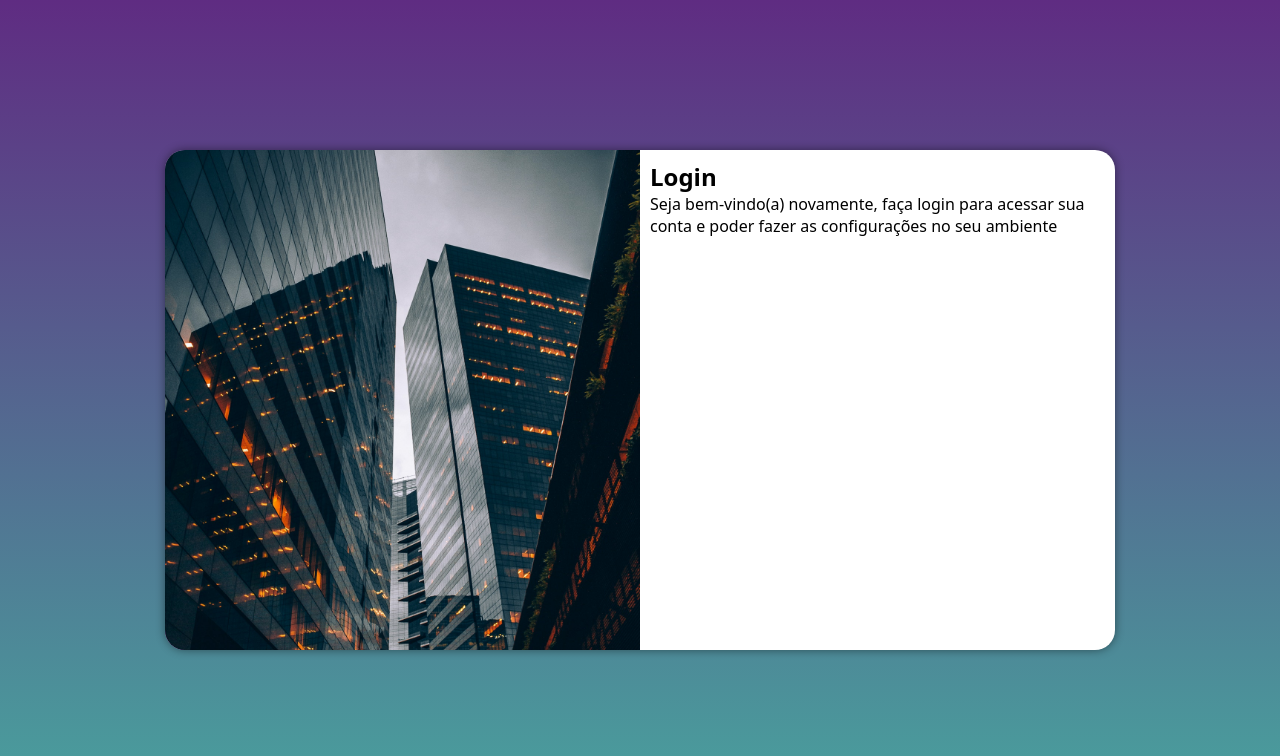
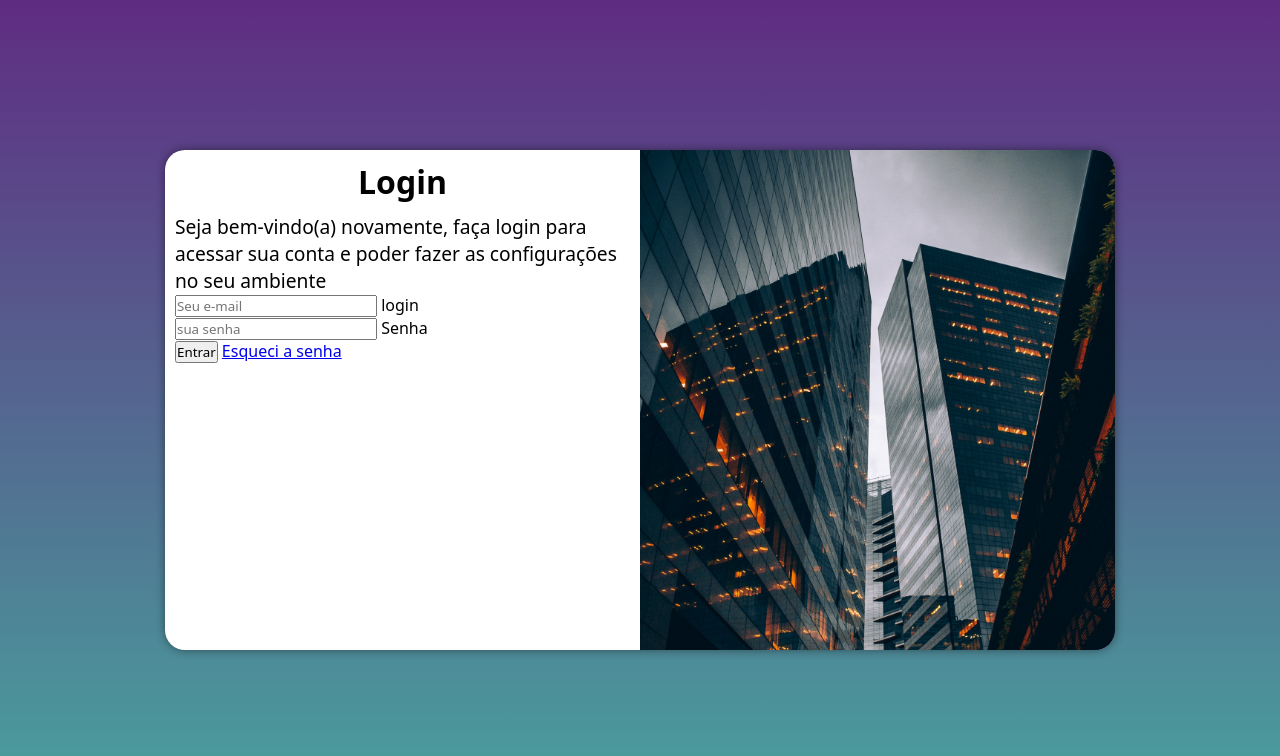
Before and after one commit to thandymaciel/projeto-login, a plain HTML site: page index.html in a window 1280 px wide. Drawn offline with Linux system fonts and the light colour scheme.

Commit message:
atualização

```diff
--- a/estilos/media-query.css
+++ b/estilos/media-query.css
@@ -44,14 +44,22 @@ Grandes telas: acima de 1200px
     }
 
     section#login > div#imagem {
-        float: left;
+        float: right;
         width: 50%;
         height: 100%;
     }
 
     section#login > div#formulario {
-        float: right;
+        float: left;
         width: 50%;
     }
 
+    div#formulario > h1 {
+        font-size: 2em;
+    }
+
+    div#formulario > p {
+        font-size: 1.2em;
+      }
+
 }
--- a/estilos/style.css
+++ b/estilos/style.css
@@ -51,3 +51,12 @@
     display: block;
     padding: 10px;
  }
+
+ div#formulario > h1 {
+   text-align: center;
+   margin-bottom: 10px;
+ }
+
+ div#formulario > p {
+   font-size: 0.8em;
+ }
--- a/index.html
+++ b/index.html
@@ -5,6 +5,7 @@
     <meta http-equiv="X-UA-Compatible" content="IE=edge">
     <meta name="viewport" content="width=device-width, initial-scale=1.0">
     <title>Login</title>
+
     <link rel="stylesheet" href="estilos/style.css">
     <link rel="stylesheet" href="estilos/media-query.css">
 </head>
@@ -17,9 +18,25 @@
             <div id="formulario">
                 <h1>Login</h1>
                 <p>Seja bem-vindo(a) novamente, faça login para acessar sua conta e poder fazer as configurações no seu ambiente</p>
-                <form action="login.php" method="post"> </form>
+                <form action="login.php" method="post" autocomplete="on">
+                    <div class="campo">
+
+                        <input type="email" name="login" id="ilogin" placeholder="Seu e-mail" autocomplete="email" required maxlength="30">
+                        <label for="ilogin">login</label>
+                    </div>
+                    <div class="campo">
+
+                        <input type="password" name="senha" id="isenha" placeholder="sua senha" autocomplete="current-password" required minlength="8" maxlength="50">
+                        <label for="isenha">Senha</label>
+                    </div>
+                    <input type="submit" value="Entrar">
+                    <a href="esqueci.html">
+                        Esqueci a senha
+                    </a>
+                </form>
             </div>
         </section>
     </main>
+
 </body>
 </html>
```
